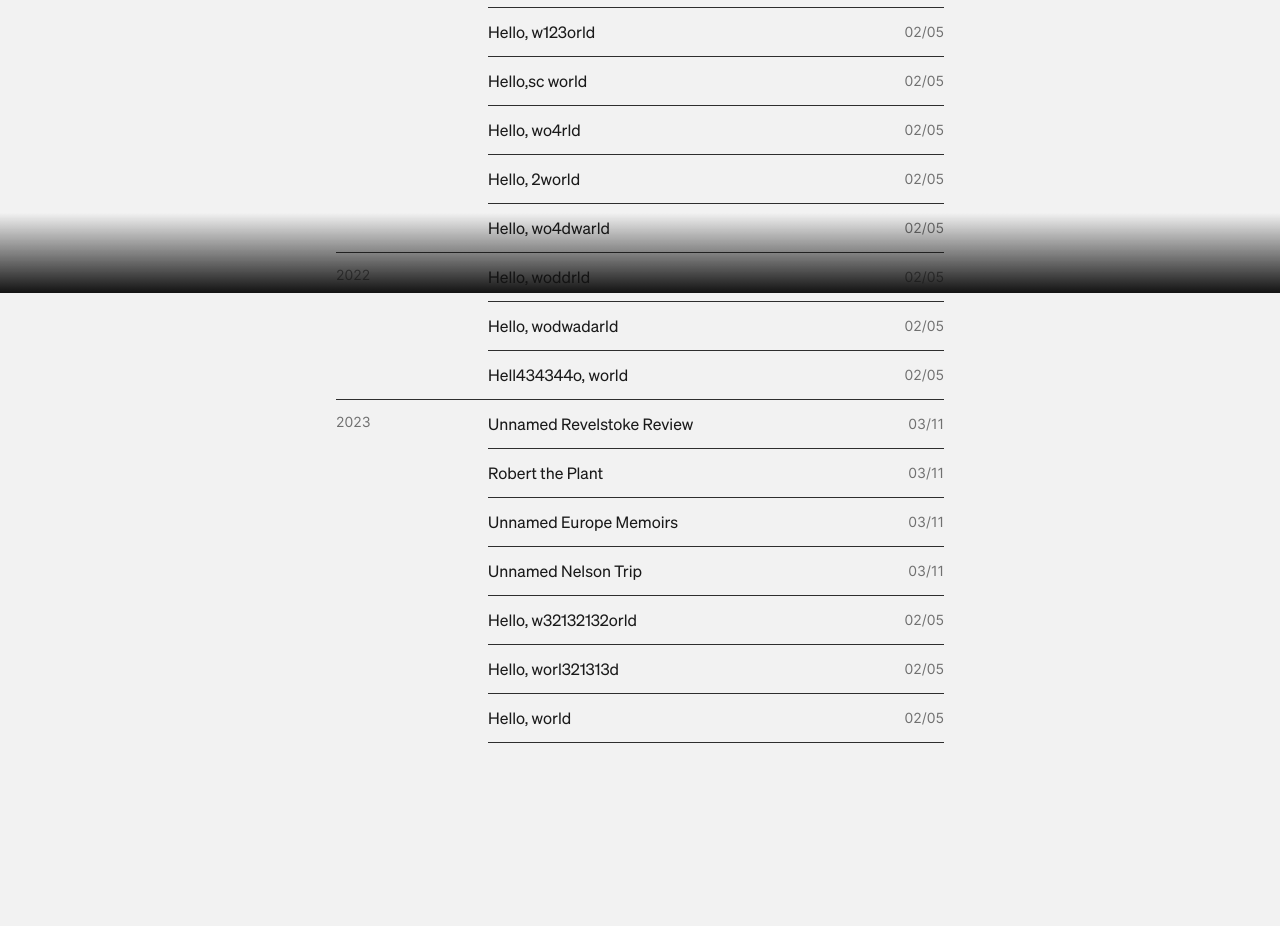
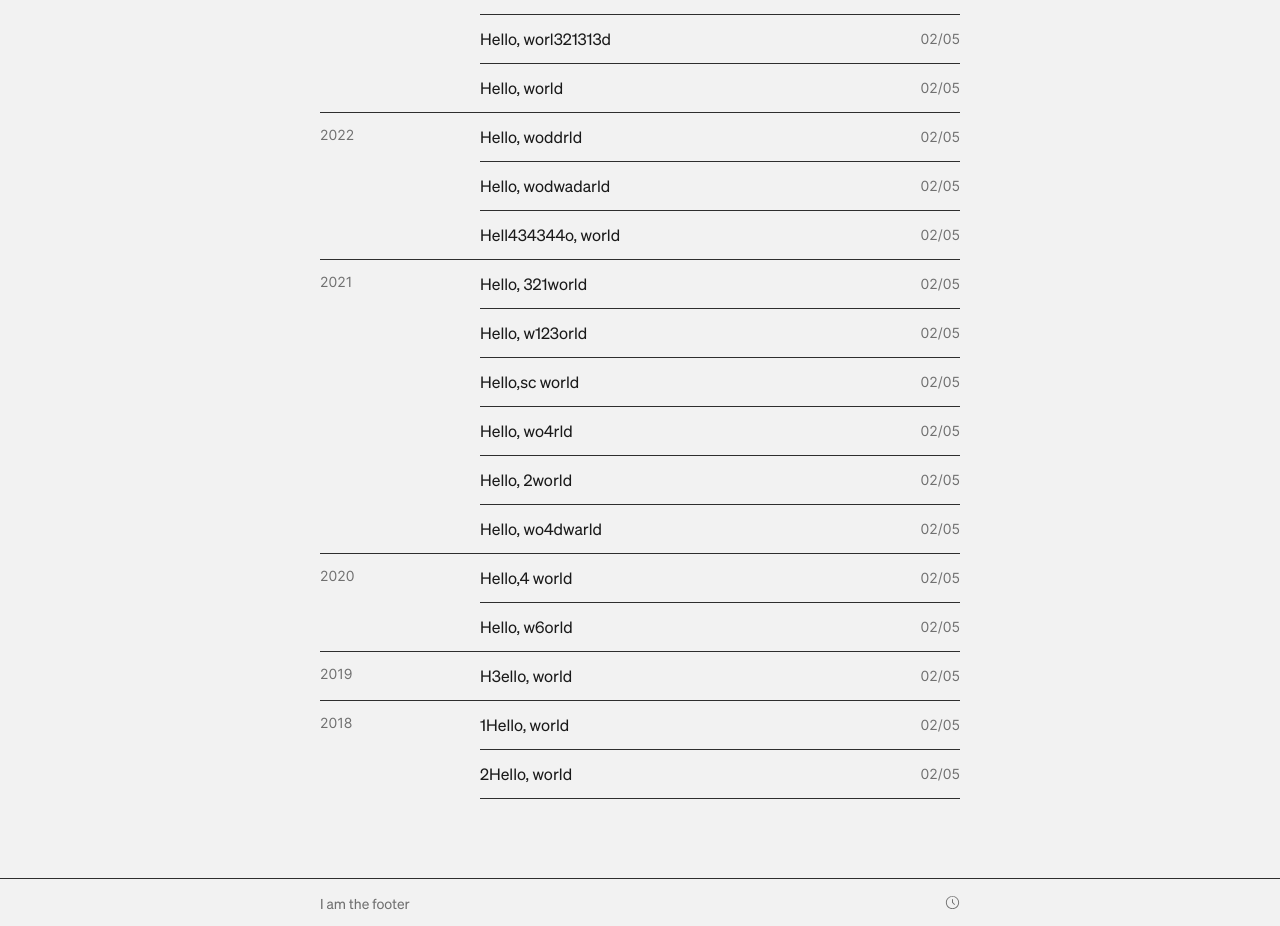
Before and after one commit to joeyvanlierop/joey, a Next.js app: page / in a window 1280 px wide. Shown: the part 507-1433 px from the top of the page. Before the commit the page ends 1250 px from the top, so only its background shows below. Built offline with nearby package versions, Linux system fonts and the light colour scheme.

Commit message:
Add footer

```diff
--- a/components/column.tsx
+++ b/components/column.tsx
@@ -3,7 +3,7 @@ import { ReactNode } from "react";
 export function Column(props: { className?: string; children: ReactNode }) {
   return (
     <div
-      className={`flex h-full w-full flex-col justify-start p-5 md:w-[65ch] ${props.className}`}
+      className={`flex h-full w-full flex-col justify-start md:w-[640px] ${props.className}`}
     >
       {props.children}
     </div>
--- /dev/null
+++ b/components/footer.tsx
@@ -0,0 +1,15 @@
+import { Column } from "./column";
+import { ClockIcon } from "@radix-ui/react-icons";
+
+export function Footer() {
+  return (
+    <footer className="h-12 w-full border-t border-[#2e2e2e] absolute bottom-0 flex justify-center items-center text-sm text-[#707070]">
+      <Column className="justify-center">
+        <div className="flex justify-between items-center">
+          <span>I am the footer</span>
+          <ClockIcon />
+        </div>
+      </Column>
+    </footer>
+  );
+}
--- a/components/list.tsx
+++ b/components/list.tsx
@@ -11,27 +11,14 @@ interface ListProps {
 
 export const List: React.FC<ListProps> = (props) => {
   const groupedPosts = useMemo(() => groupPosts(props.posts), [props.posts]);
-  console.log(groupedPosts);
 
   return (
     <div className="group w-full">
-      {Object.entries(groupedPosts).map(([year, posts]) => (
-        <ListSection year={year}>
-          {posts.map((post) => {
-            const category = props.categories.find(
-              (category) => category.name === post.category
-            );
-
-            return (
-              <ListItem
-                key={`${post.title}-${post.date}`}
-                color={category.color}
-                {...post}
-              />
-            );
-          })}
-        </ListSection>
-      ))}
+      {Object.entries(groupedPosts)
+        .reverse()
+        .map(([year, posts]) => (
+          <ListSection year={year} posts={posts} key={year} />
+        ))}
     </div>
   );
 };
--- a/components/listSection.tsx
+++ b/components/listSection.tsx
@@ -1,19 +1,22 @@
-import { Category, PostData } from "@lib/post";
+import { PostData } from "@lib/post";
+import { ReactNode } from "react";
 import { ListItem } from "./listItem";
-import dayjs from "dayjs";
-import { ReactNode } from "react";
 
 interface ListSectionProps {
   year: string;
-  children: ReactNode[];
+  posts: PostData[];
 }
 
 export const ListSection: React.FC<ListSectionProps> = (props) => {
   return (
     <section className="border-t border-[#2e2e2e] relative">
-      <span className="text-[#707070] absolute top-3 font-header text-sm">{props.year}</span>
+      <span className="text-[#707070] absolute top-3 font-header text-sm">
+        {props.year}
+      </span>
       <ol>
-        {props.children}
+        {props.posts.map((post) => {
+          return <ListItem key={`${post.title}-${post.date}`} {...post} />;
+        })}
       </ol>
     </section>
   );
--- a/pages/_app.tsx
+++ b/pages/_app.tsx
@@ -2,6 +2,7 @@ import "../styles/globals.css";
 
 import { Center } from "@components/center";
 import { Definition } from "@components/definition";
+import { Footer } from "@components/footer";
 import { Image } from "@components/image";
 import { Spacer } from "@components/spacer";
 import { Stack } from "@components/stack";
@@ -56,9 +57,10 @@ export default function MyApp({ Component, pageProps, router }: AppProps) {
       <ThemeProvider attribute="class" defaultTheme="system">
         <MDXProvider components={components}>
           <main
-            className={`${inter.variable} ${kaisei.variable} ${sohne.variable} font-sans`}
+            className={`${inter.variable} ${kaisei.variable} ${sohne.variable} font-sans py-32 min-h-screen relative`}
           >
             <Component {...pageProps} key={router.route} />
+            <Footer />
           </main>
         </MDXProvider>
       </ThemeProvider>
--- a/pages/index.tsx
+++ b/pages/index.tsx
@@ -21,9 +21,9 @@ export default function Home({ posts }) {
   }
 
   return (
-    <div className="flex h-screen flex-col items-center justify-center">
+    <div className="flex flex-col items-center justify-center">
       <Column className="relative">
-        <div className="flex min-h-[25svh] shrink-0 flex-col justify-end gap-3 pb-12 font-header">
+        <div className="flex shrink-0 flex-col justify-end gap-3 pb-12 font-header">
           <h1 className="mb-0">Oh hi there.</h1>
           <textarea
             ref={sendMessageRef}
@@ -33,7 +33,6 @@ export default function Home({ posts }) {
           />
         </div>
         <List posts={posts} categories={categories} />
-        <div className="fixed bottom-0 left-0 right-0 h-[10%] bg-gradient-to-t from-[#121212]" />
       </Column>
     </div>
   );
```
Also changed, not shown: components/listItem.tsx (+2 -8 lines).
